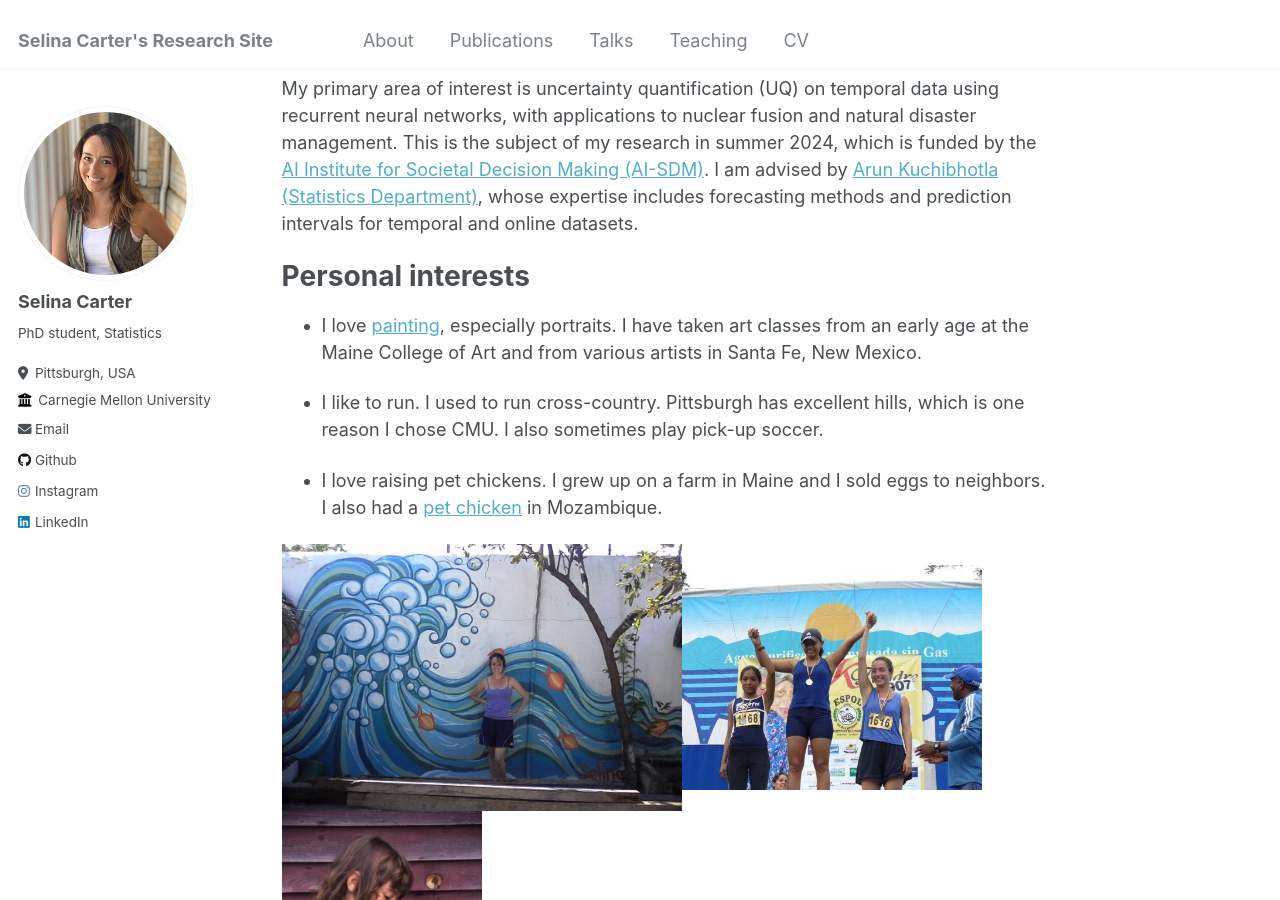
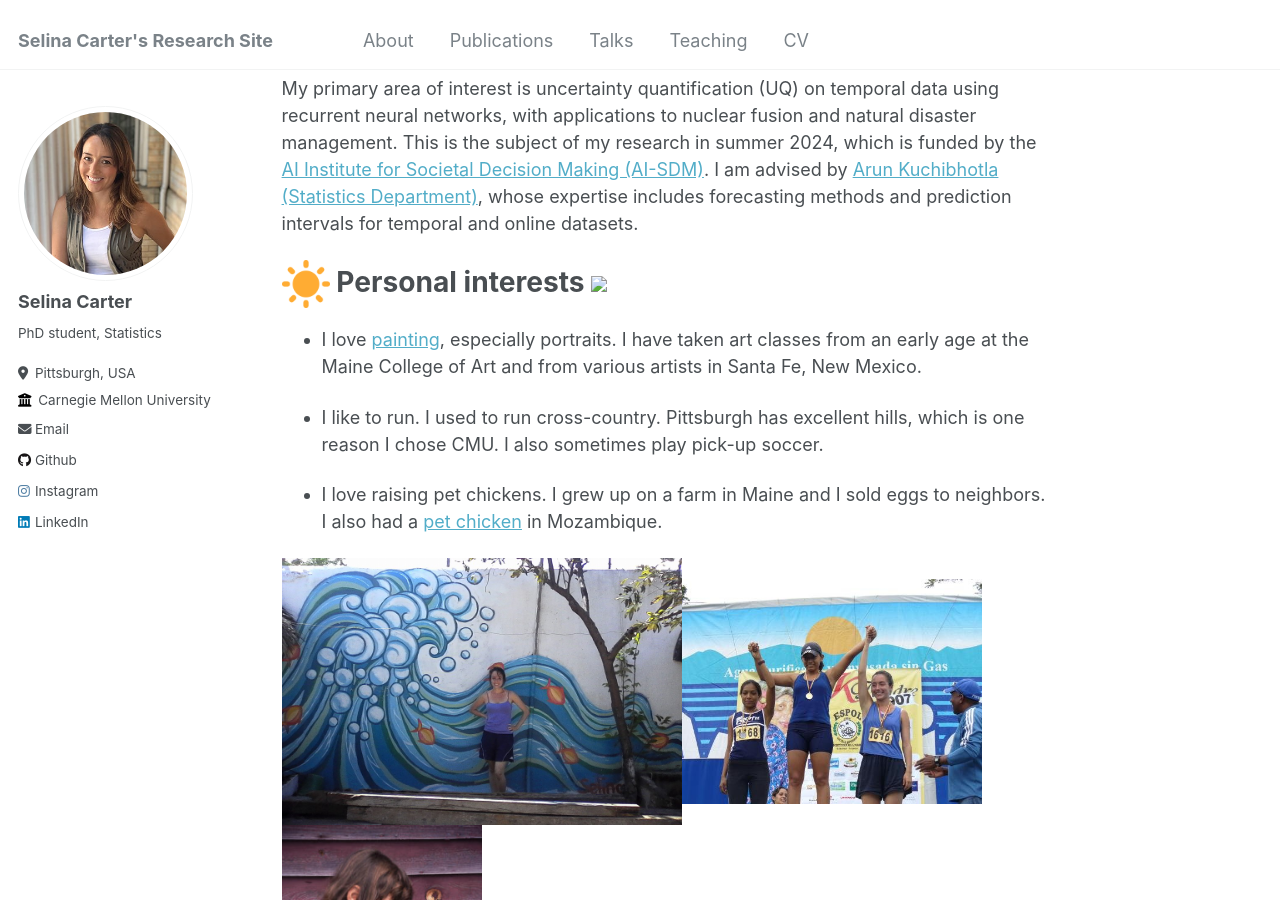
Before and after one commit to selinacarter/selinacarter.github.io, a Jekyll site: the page built from _pages/about.md, in a window 1280 px wide and 900 px high, scrolled down 782 px. Built offline with Jekyll 4.4.1, drawn with Linux system fonts in a browser that asks for light colours.

Commit message:
Update about.md

```diff
--- a/_pages/about.md
+++ b/_pages/about.md
@@ -15,7 +15,7 @@ I am currently a Ph.D. student in statistics at [Carnegie Mellon University](htt
 My primary area of interest is uncertainty quantification (UQ) on temporal data using recurrent neural networks, with applications to nuclear fusion and natural disaster management. This is the subject of my research in summer 2024, which is funded by the [AI Institute for Societal Decision Making (AI-SDM)](https://www.cmu.edu/ai-sdm/index.html). I am advised by [Arun Kuchibhotla (Statistics Department)](https://arun-kuchibhotla.github.io/), whose expertise includes forecasting methods and prediction intervals for temporal and online datasets.
 
 
-Personal interests
+![CMU colleagues](/images/favicon.ico) Personal interests <img src="/imagesfavicon.ico" width="5">
 ======
 
 * I love [painting](https://www.instagram.com/selina.carter.art), especially portraits. I have taken art classes from an early age at the Maine College of Art and from various artists in Santa Fe, New Mexico.
```
